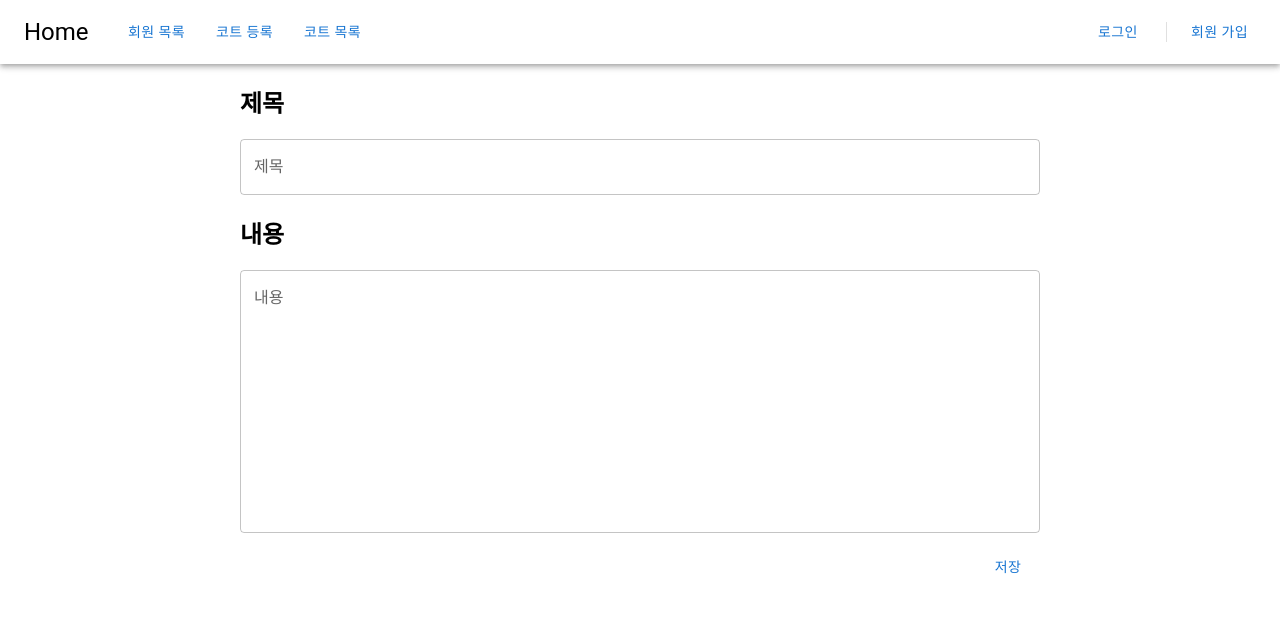
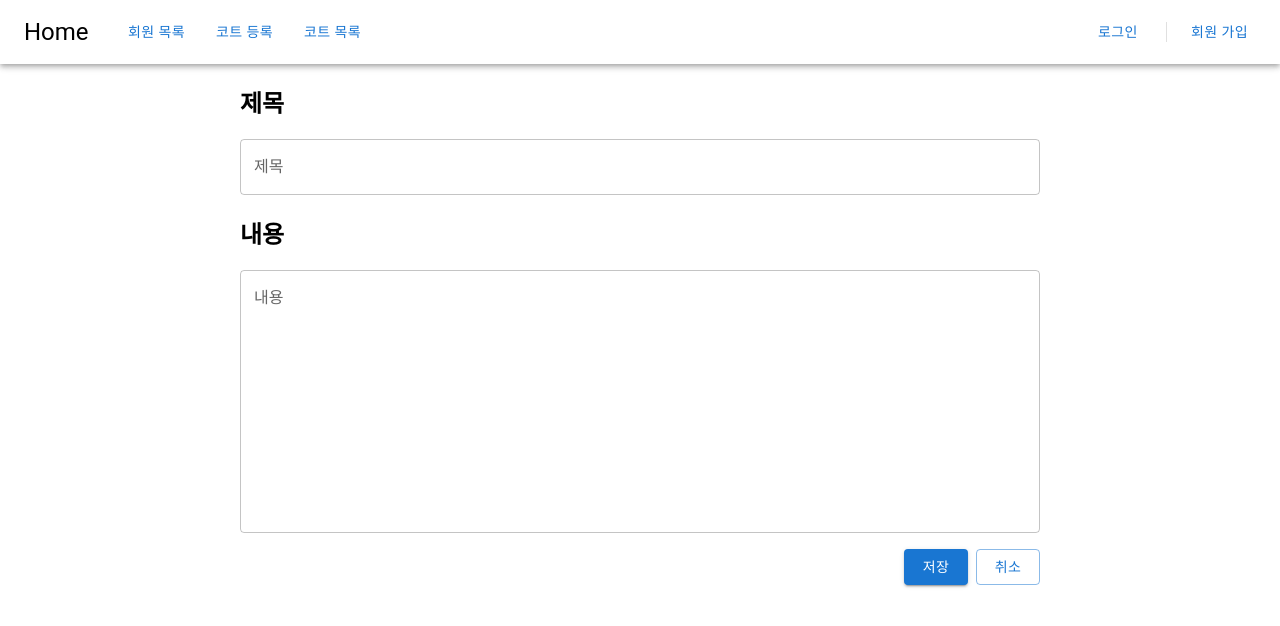
Before and after one commit to unibook1283/react-spring, a React (Create React App) app in the folder client/: page /post/1/new in a window 1280 px wide. Shown: the top 626 px of the page. Built offline with nearby package versions, Linux system fonts and the light colour scheme.

Commit message:
feat: add cancel button on NewPostPage

```diff
--- a/client/src/components/Post/NewPostPage/NewPostPage.js
+++ b/client/src/components/Post/NewPostPage/NewPostPage.js
@@ -44,6 +44,10 @@ function PostPage() {
         setContent(e.target.value)
     }
 
+    const cancelHandler = () => {
+        navigate('/court/' + courtId)
+    }
+
     const saveHandler = async () => {
         let body = {
             courtId,
@@ -71,7 +75,8 @@ function PostPage() {
                     <TextField id="outlined-basic" label="내용" variant="outlined" fullWidth multiline rows={10} onChange={contentChanged}/>
                 </Content>
                 <ButtonWrap>
-                    <Button sx={{ mt: 2 }} onClick={saveHandler}>저장</Button>
+                    <Button variant="contained" sx={{ mt: 2, mx: 1 }} onClick={saveHandler}>저장</Button>
+                    <Button variant="outlined" sx={{ mt: 2 }} onClick={cancelHandler}>취소</Button>
                 </ButtonWrap>
             </Wrapper>
         </PageWrap>
```
